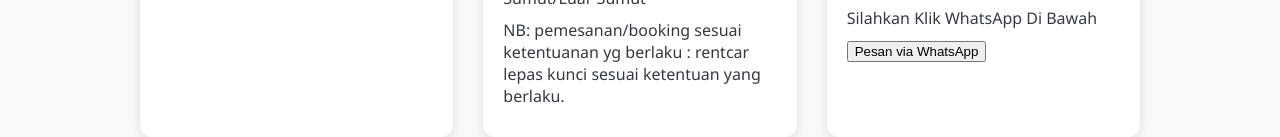
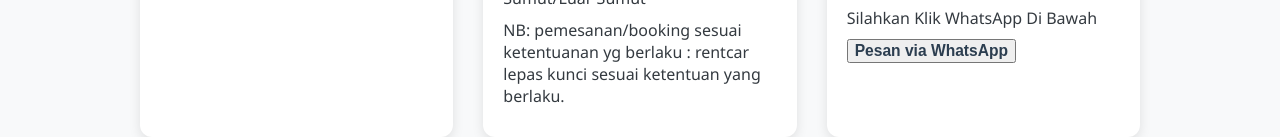
Before and after one commit to Arijuanda10/websitemobil, a plain HTML site: page index.html in a window 1280 px wide. Shown: the part 929-1066 px from the top of the page. Drawn offline with Linux system fonts and the light colour scheme.

Commit message:
Update index.html

```diff
--- a/index.html
+++ b/index.html
@@ -175,7 +175,7 @@
                 <p>Untuk Weekend/Hari Besar Harga Berbeda.</p>
 				<p>Silahkan Klik WhatsApp Di Bawah</p>
 				<button onclick="window.open('https://wa.me/+6282163536349?text=Halo%20saya%20ingin%20sewa%20mobil', '_blank')">
-  Pesan via WhatsApp
+  <h3>Pesan via WhatsApp</h3>
 </button>
 
             </div>
```
